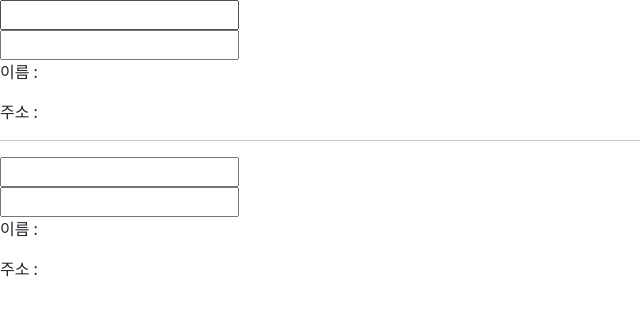
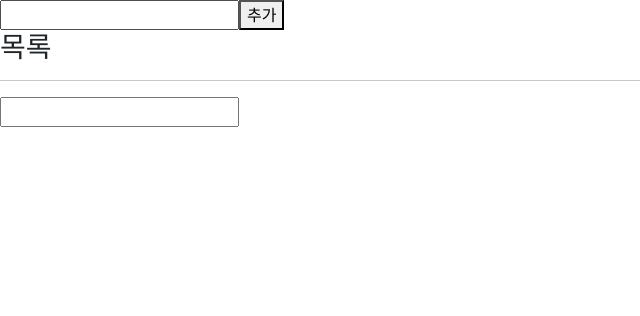
Before and after one commit to sebaek/react-20250630, a React (Vite) app: page / in a window 1280 px wide. Shown: the top 316 px of the page, without its empty margins (0-640 px from the left). Built offline with nearby package versions, Linux system fonts and the light colour scheme.

Commit message:
prop drilling

```diff
--- /dev/null
+++ b/src/App35.jsx
@@ -0,0 +1,94 @@
+import React, { useState } from "react";
+
+function ChildComp13({ text }) {
+  return (
+    <div>
+      <p>{text}</p>
+    </div>
+  );
+}
+
+function ChildComp12({ text }) {
+  return (
+    <div>
+      <ChildComp13 text={text} />
+    </div>
+  );
+}
+
+function ChildComp11({ text }) {
+  return (
+    <div>
+      <ChildComp12 text={text} />
+    </div>
+  );
+}
+
+function MyComp1() {
+  const [text, setText] = useState("");
+
+  return (
+    <div>
+      <input
+        type="text"
+        value={text}
+        onChange={(e) => setText(e.target.value)}
+      />
+      <ChildComp11 text={text} />
+    </div>
+  );
+}
+
+function ChildComp23() {
+  return (
+    <div>
+      <h3>목록</h3>
+      <ul>{/*  목록 출력 */}</ul>
+    </div>
+  );
+}
+
+function ChildComp22() {
+  return (
+    <div>
+      <ChildComp23 />
+    </div>
+  );
+}
+
+function ChildComp21() {
+  return (
+    <div>
+      <ChildComp22 />
+    </div>
+  );
+}
+
+function MyComp2() {
+  const [text, setText] = useState("");
+  const [list, setList] = useState([]);
+
+  function handleAddClick() {
+    setList([...list, text]);
+  }
+  return (
+    <div>
+      <input value={text} onChange={(e) => setText(e.target.value)} />
+      <button onClick={handleAddClick}>추가</button>
+      <ChildComp21 />
+    </div>
+  );
+}
+
+function App35(props) {
+  return (
+    <div>
+      <MyComp2 />
+      <hr />
+      {/*prop drilling*/}
+      <MyComp1 />
+    </div>
+  );
+}
+
+export default App35;
--- a/src/main.jsx
+++ b/src/main.jsx
@@ -1,10 +1,10 @@
 import { StrictMode } from "react";
 import { createRoot } from "react-dom/client";
 import "bootstrap/dist/css/bootstrap.min.css";
-import App34 from "./App34.jsx";
+import App35 from "./App35.jsx";
 
 createRoot(document.getElementById("root")).render(
   <StrictMode>
-    <App34 />
+    <App35 />
   </StrictMode>,
 );
```
